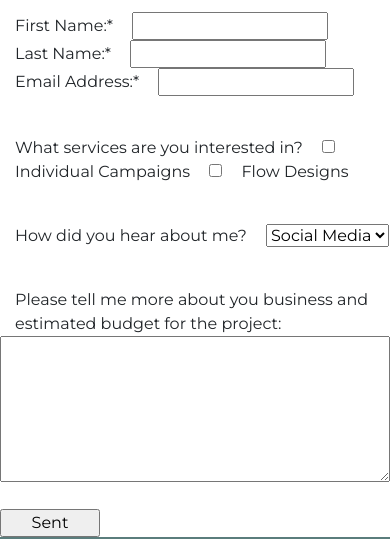
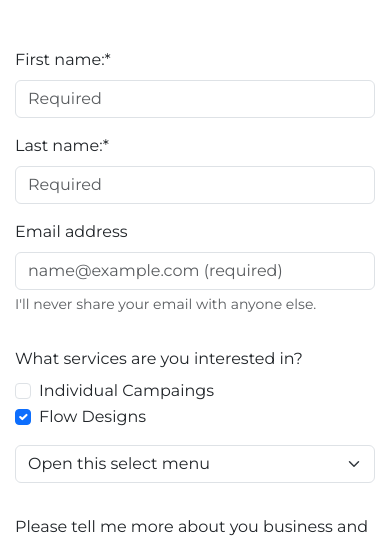
Before and after one commit to ArmandoRiera/PreEntrega2_ArmandoRiera, a plain HTML site: page pages/contact.html in a window 390 px wide. Shown: the part 174-713 px from the top of the page. Drawn offline with nearby package versions, Linux system fonts and the light colour scheme.

Commit message:
Inclusión formulario responsive

```diff
--- a/css/styles.css
+++ b/css/styles.css
@@ -871,22 +871,13 @@
   margin-top: 10px; }
 
 .main-contact form {
-  display: flex;
-  flex-direction: column;
-  align-items: flex-start;
-  flex-wrap: wrap; }
-
-.form-section {
-  margin: 20px 0; }
-  .form-section label {
-    margin: 0 15px; }
-  .form-section textarea {
-    width: 100%;
-    height: auto; }
-
-#sent-buttom {
-  width: 100px; }
+  padding: 40px 15px;
+  margin: auto; }
 
 @media (min-width: 768px) {
   .main__h1--contact {
     font-size: 70px; } }
+
+@media (min-width: 1280px) {
+  form {
+    width: 1280px; } }
--- a/pages/contact.html
+++ b/pages/contact.html
@@ -52,46 +52,51 @@
 
         <h1 class="main__h1--contact">CONTACT ME</h1>
 
-        <form action="#" method="get">
-            <!-- Datos del cliente -->
-            <div class="form-section">
-                <label for="first-name">First Name:*</label>
-                <input type="text" id="first-name" name="First Name" required>
-                <label for="last-name">Last Name:*</label>
-                <input type="text" id="last-name" name="Last Name" required>
-                <label for="email">Email Address:*</label>
-                <input type="text" id="email" name="Email" required>
+        <form>
+            <div class="mb-3 mt-3">
+                <label for="formGroupExampleInput" class="form-label">First name:*</label>
+                <input type="text" class="form-control" id="formGroupExampleInput" placeholder="Required">
+            </div>
+            <div class="mb-3 mt-3">
+                <label for="formGroupExampleInput" class="form-label">Last name:*</label>
+                <input type="text" class="form-control" id="formGroupExampleInput" placeholder="Required">
+            </div>
+            <div class="mb-3 mt-3">
+                <label for="exampleFormControlInput1" class="form-label">Email address</label>
+                <input type="email" class="form-control" id="exampleFormControlInput1"
+                    placeholder="name@example.com (required)">
+                <div id="emailHelp" class="form-text">I'll never share your email with anyone else.</div>
+            </div>
+            <label class="form-label mt-3">What services are you interested in?</label>
+            <div class="form-check">
+                <input class="form-check-input" type="checkbox" value="" id="flexCheckDefault">
+                <label class="form-check-label" for="flexCheckDefault">
+                    Individual Campaings
+                </label>
+            </div>
+            <div class="form-check">
+                <input class="form-check-input" type="checkbox" value="" id="flexCheckChecked" checked>
+                <label class="form-check-label" for="flexCheckChecked">
+                    Flow Designs
+                </label>
+            </div>
+            <select class="form-select my-3" aria-label="Default select example">
+                <option selected>Open this select menu</option>
+                <option value="1">Social Media</option>
+                <option value="2">Referral</option>
+                <option value="3">Behance</option>
+                <option value="4">LinkedIn</option>
+                <option value="5">My Website</option>
+            </select>
+            <div class="mb-3">
+                <label for="exampleFormControlTextarea1" class="form-label my-3">Please tell me more about you business
+                    and
+                    estimated budget for the
+                    project:</label>
+                <textarea class="form-control" id="exampleFormControlTextarea1" rows="3"></textarea>
             </div>
 
-            <!-- Servicio que le interesa al cliente -->
-            <div class="form-section">
-                <label>What services are you interested in?</label>
-                <input type="checkbox" id="campaigns" name="services[]" value="individual-campaings">
-                <label for="campaigns">Individual Campaigns</label>
-                <input type="checkbox" id="flow-designs" name="services[]" value="flow-designs">
-                <label for="flow-designs">Flow Designs</label>
-            </div>
-
-            <!-- Referencias -->
-            <div class="form-section">
-                <label for="about-me">How did you hear about me?</label>
-                <select id="about-me" name="about-me">
-                    <option value="social-media">Social Media</option>
-                    <option value="referral">Referral</option>
-                    <option value="behance">Behance</option>
-                    <option value="linkedin">LinkedIn</option>
-                    <option value="my-website">My Website</option>
-                </select>
-            </div>
-
-            <!-- Otros comentarios del cliente -->
-            <div class="form-section">
-                <label for="comments">Please tell me more about you business and estimated budget for the
-                    project:</label>
-                <textarea id="comments" name="comments" rows="6"></textarea>
-            </div>
-
-            <input id="sent-buttom" type="submit" value="Sent">
+            <button type="submit" class="btn btn-danger btn-lg">Submit</button>
         </form>
     </main>
 
--- a/scss/sections/_main-contact.scss
+++ b/scss/sections/_main-contact.scss
@@ -1,6 +1,6 @@
 /* MAIN (contact.html) */
 
-.main__h1--contact{
+.main__h1--contact {
     color: $yellow;
     text-align: center;
     font-weight: bold;
@@ -10,26 +10,9 @@
 
 .main-contact {
     form {
-    display: flex;
-    flex-direction: column;
-    align-items: flex-start;
-    flex-wrap: wrap;
+        padding: 40px 15px;
+        margin: auto;
     }
-}
-
-.form-section{
-    margin: 20px 0;
-    label {
-        margin: 0 15px;
-    }
-    textarea {
-        width: 100%;
-        height: auto;
-    }
-}
-
-#sent-buttom{
-    width: 100px;
 }
 
 @media (min-width: 768px) {
@@ -37,3 +20,9 @@
         font-size: 70px;
     }
 }
+
+@media (min-width: 1280px) {
+    form {
+        width: 1280px;
+    }
+}
```
